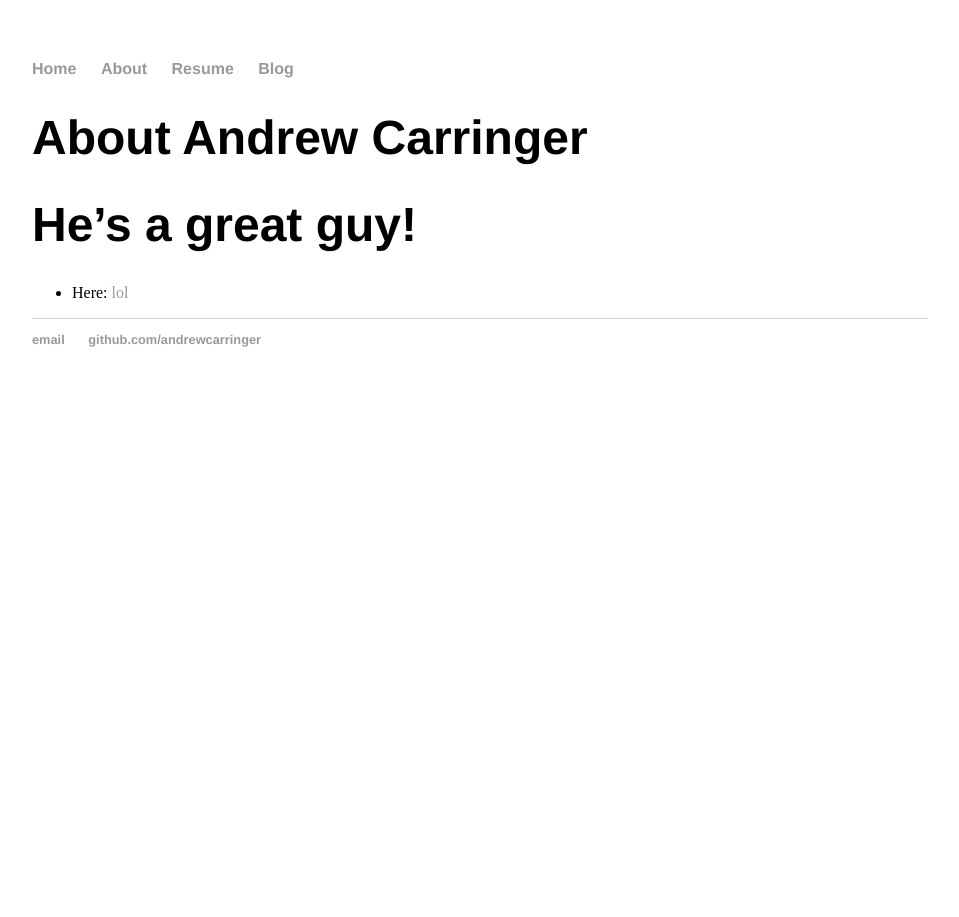
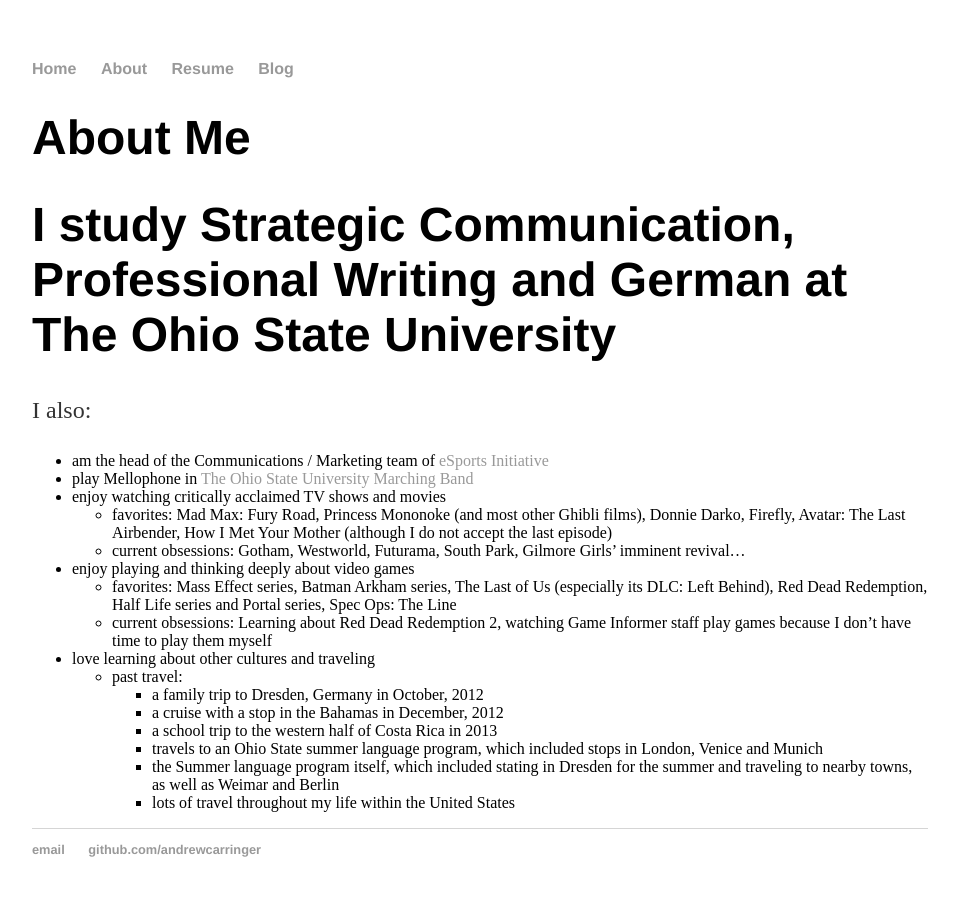
Before and after one commit to andrewcarringer/andrewcarringer.github.io, a Jekyll site: the page built from _about/about.md, in a window 1280 px wide. Shown: the whole page, without its empty margins (160-1119 px from the left). Built offline with Jekyll 4.4.1, drawn with Linux system fonts in a browser that asks for light colours.

Commit message:
updated about

```diff
--- a/_about/about.md
+++ b/_about/about.md
@@ -1,8 +1,24 @@
 ---
 layout: about
-title: About Andrew Carringer
+title: About Me
 ---
 
-# He's a great guy!
+# I study Strategic Communication, Professional Writing and German at The Ohio State University
 
-- Here: [lol](http://github.com)
+I also:
+  - am the head of the Communications / Marketing team of [eSports Initiative](https://www.facebook.com/esportsinitiative/)
+  - play Mellophone in [The Ohio State University Marching Band](http://tbdbitl.osu.edu/)
+  - enjoy watching critically acclaimed TV shows and movies
+    - favorites: Mad Max: Fury Road, Princess Mononoke (and most other Ghibli films), Donnie Darko, Firefly, Avatar: The Last Airbender, How I Met Your Mother (although I do not accept the last episode)
+    - current obsessions: Gotham, Westworld, Futurama, South Park, Gilmore Girls' imminent revival...
+  - enjoy playing and thinking deeply about video games
+    - favorites: Mass Effect series, Batman Arkham series, The Last of Us (especially its DLC: Left Behind), Red Dead Redemption, Half Life series and Portal series, Spec Ops: The Line
+    - current obsessions: Learning about Red Dead Redemption 2, watching Game Informer staff play games because I don't have time to play them myself
+  - love learning about other cultures and traveling
+    - past travel:
+        - a family trip to Dresden, Germany in October, 2012
+        - a cruise with a stop in the Bahamas in December, 2012
+        - a school trip to the western half of Costa Rica in 2013
+        - travels to an Ohio State summer language program, which included stops in London, Venice and Munich
+        - the Summer language program itself, which included stating in Dresden for the summer and traveling to nearby towns, as well as Weimar and Berlin
+        - lots of travel throughout my life within the United States
```
